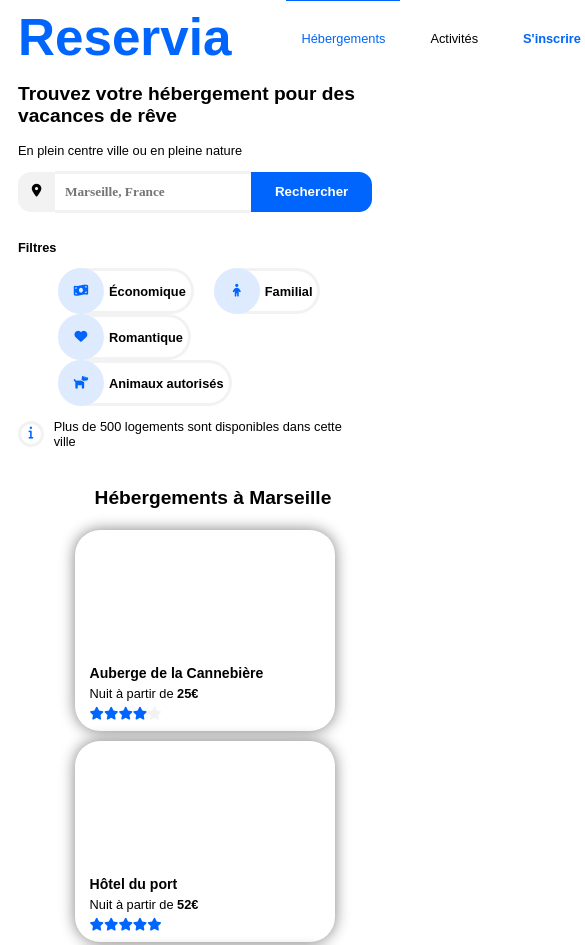
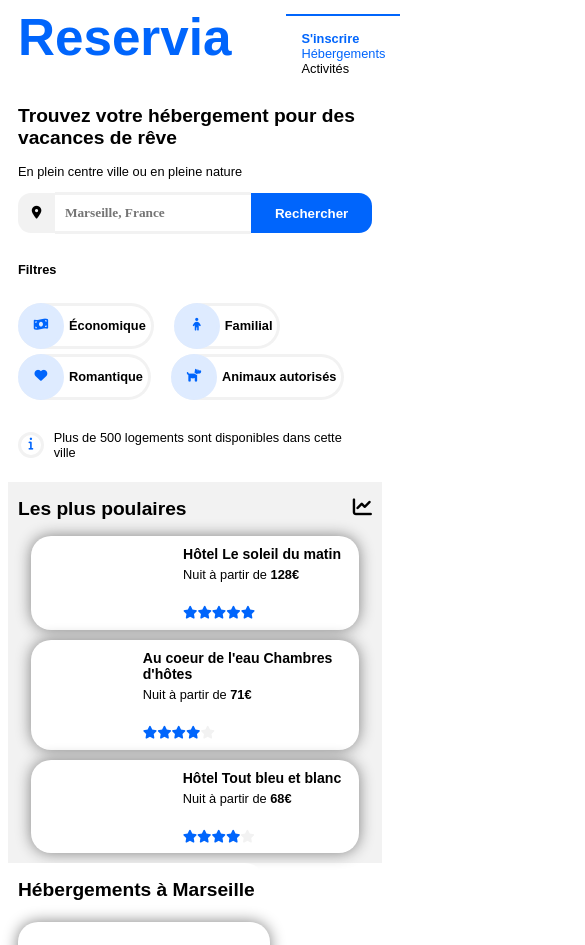
Before and after one commit to ManonHa/ManonHackenschmidt_2_24092020, a plain HTML site: page index.html in a window 390 px wide. Shown: the top 945 px of the page, 585 px wide, since content can reach past the window. Drawn offline with Linux system fonts and the light colour scheme; a web font is replaced by a local one.

Commit message:
Ajout du sélecteur nth-child pour la version mobile

```diff
--- a/style.css
+++ b/style.css
@@ -31,6 +31,7 @@ nav {
 
 nav ul {
   display: flex;
+  flex-wrap: wrap;
   padding-top: 10px;
 }
 
@@ -43,8 +44,7 @@ nav a {
   color: #0065fc;
 }
 
-nav li a
-{
+nav li a {
   padding-left: 15px;
   padding-right: 15px;
 }
@@ -144,7 +144,10 @@ button {
   align-items: center;
 }
 
-.eco, .rom, .fam, .ani {
+.eco,
+.rom,
+.fam,
+.ani {
   height: 40px;
   border-radius: 30px;
   border-style: solid;
@@ -195,8 +198,9 @@ li {
   list-style-type: none;
 }
 
-h3
-{font-size: 1.1em;}
+h3 {
+  font-size: 1.1em;
+}
 
 /* CSS pour les sections */
 main {
@@ -223,7 +227,7 @@ header {
 .element1 {
   width: 70%;
   background-color: #f2f2f2;
-  border-radius: 25px;
+  border-radius: 20px;
   margin-right: 10px;
   display: flex;
   justify-content: space-evenly;
@@ -237,7 +241,7 @@ header {
 
 .element1 div {
   background-color: white;
-  border-radius: 25px;
+  border-radius: 20px;
   padding: 5px 5px 10px 5px;
   margin: 5px 0 5px 0;
   width: 30%;
@@ -250,8 +254,8 @@ header {
   width: 100%;
   height: 120px;
   background-size: cover;
-  border-top-right-radius: 25px;
-  border-top-left-radius: 25px;
+  border-top-right-radius: 20px;
+  border-top-left-radius: 20px;
   margin: 0;
   background-position: center;
 }
@@ -317,7 +321,7 @@ a[href*="Marseille"] {
 
 .element2 {
   background-color: #f2f2f2;
-  border-radius: 25px;
+  border-radius: 20px;
   width: 25%;
   margin-left: 10px;
   display: flex;
@@ -325,10 +329,11 @@ a[href*="Marseille"] {
   flex-direction: column;
 }
 
-.element2 h2
-{
+.element2 h2 {
   display: flex;
-    justify-content: space-around;
+  justify-content: space-between;
+  padding-left: 10px;
+  padding-right: 10px;
 }
 
 #pop {
@@ -338,31 +343,35 @@ a[href*="Marseille"] {
 .element2 div {
   display: flex;
   background-color: white;
-  border-radius: 25px;
+  border-radius: 20px;
   padding: 5px 5px 5px 5px;
   margin: auto;
-  width: 90%;
+  width: 85%;
   box-shadow: 0px 0px 15px grey;
-  justify-content: space-around;
+  justify-content: space-evenly;
 }
 
-.element2 figcaption
-{margin-left: 10px;}
+.element2 figcaption {
+  margin-left: 10px;
+}
 
-figcaption h3, figcaption p
-{margin: 5px 0 5px ;}
+figcaption h3,
+figcaption p {
+  margin: 5px 0 5px;
+}
 
-figcaption i
-{padding-top: 20px;
-padding-bottom: 5px;}
+figcaption i {
+  padding-top: 20px;
+  padding-bottom: 5px;
+}
 
 .element2 img,
 .element2 figure {
   width: 35%;
   height: 100%;
   background-size: cover;
-  border-bottom-left-radius: 25px;
-  border-top-left-radius: 25px;
+  border-bottom-left-radius: 20px;
+  border-top-left-radius: 20px;
   margin: 0;
   background-position: center;
 }
@@ -371,8 +380,9 @@ padding-bottom: 5px;}
   background-image: url(images/soleil.jpg);
 }
 
-.eau figure
-{background-image: url(images/eau.jpg);}
+.eau figure {
+  background-image: url(images/eau.jpg);
+}
 
 .bleu_blanc figure {
   background-image: url(images/bleu_blanc.jpg);
@@ -380,16 +390,15 @@ padding-bottom: 5px;}
 
 .element3 {
   width: 100%;
-  padding-bottom: 20px;
-  padding-top: 10px;
 }
 
 .element3 h2 {
   width: 100%;
   justify-content: start;
+  padding: 10px 0 5px 0;
 }
 
-.element3> div {
+.element3 > div {
   display: flex;
   flex-direction: column;
   flex-wrap: wrap;
@@ -397,11 +406,11 @@ padding-bottom: 5px;}
   justify-content: space-between;
 }
 
-.element3> div> div {
+.element3 > div > div {
   background-color: white;
-  border-radius: 25px;
+  border-radius: 20px;
   box-shadow: 0px 0px 15px grey;
-  width: 20%;
+  width: 23%;
   display: flex;
   flex-direction: column;
 }
@@ -415,8 +424,8 @@ padding-bottom: 5px;}
   width: 100%;
   height: 200px;
   background-size: cover;
-  border-top-left-radius: 25px;
-  border-top-right-radius: 25px;
+  border-top-left-radius: 20px;
+  border-top-right-radius: 20px;
   background-position: center;
   margin: auto;
   flex-grow: 2;
@@ -458,8 +467,9 @@ padding-bottom: 5px;}
   height: 35%;
 }
 
-.calanques
-{ height: 100%;}
+.calanques {
+  height: 100%;
+}
 
 .notre_dame {
   height: 50%;
@@ -485,6 +495,7 @@ footer {
 
 footer h3 {
   padding-left: 40px;
+  padding-top: 10px;
 }
 
 footer li {
@@ -508,7 +519,12 @@ footer li {
 
   .filtres ul {
     flex-wrap: wrap;
-    margin: 0px;
+    padding-left: 0;
+  }
+
+  .filtres li{
+      margin-bottom: 5px;
+
   }
 
   body {
@@ -520,27 +536,71 @@ footer li {
     margin: 0;
   }
 
+  .hébergements, .assistance {
+      padding-left: 0;
+  }
+
   main {
     flex-direction: column;
+    margin: 0;
   }
 
   .element2 {
-    width: auto;
+    width: 100%;
+    border-radius: revert;
+    margin-left: 0;
+    padding: 0;
   }
+
+  .element2 div
+  {margin-bottom: 10px;}
 
   .element1 {
     background-color: white;
     flex-direction: column;
-    margin: auto;
+    margin: 0;
+    width: auto;
   }
+
+  .element1 h2
+  {margin-left: 0;}
 
   .element1 div {
     width: auto;
   }
 
-  .element3 {
-    flex-direction: column;
+  .element3 div{
+    flex-direction: row;
     margin: auto;
+    height: auto;
+    margin-bottom: 20px;
+  }
+  .element3> div> div{
       width: 100%;
   }
+
+section:nth-child(1){
+      order: 2;
   }
+
+  section:nth-child(2){
+      order: 1;
+  }
+
+  section:nth-child(3){
+      order: 3;
+  }
+
+nav li:nth-child(1){
+      order: 2;
+  }
+
+  nav li:nth-child(2){
+      order: 3;
+  }
+
+  nav li:nth-child(3){
+      order: 1;
+  }
+
+}
```
Lines whose indentation alone changed are shown as unchanged.
